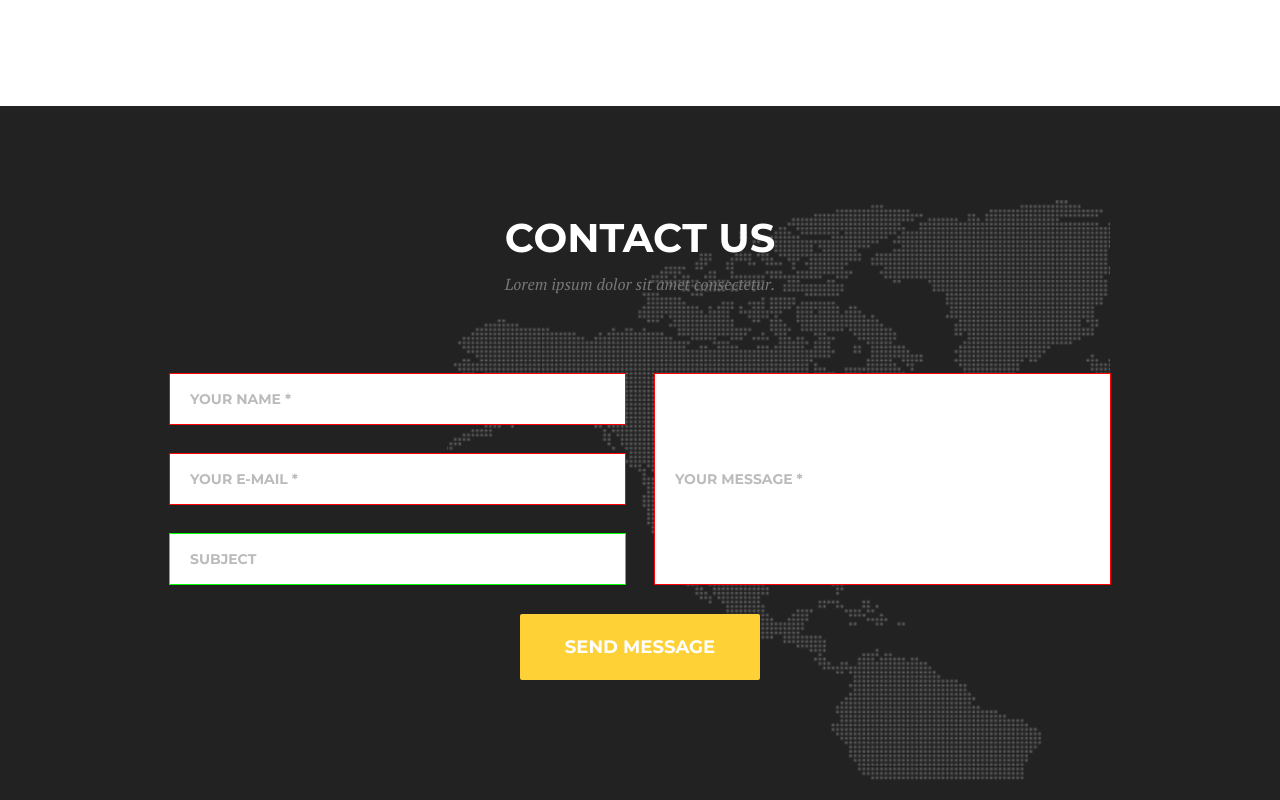
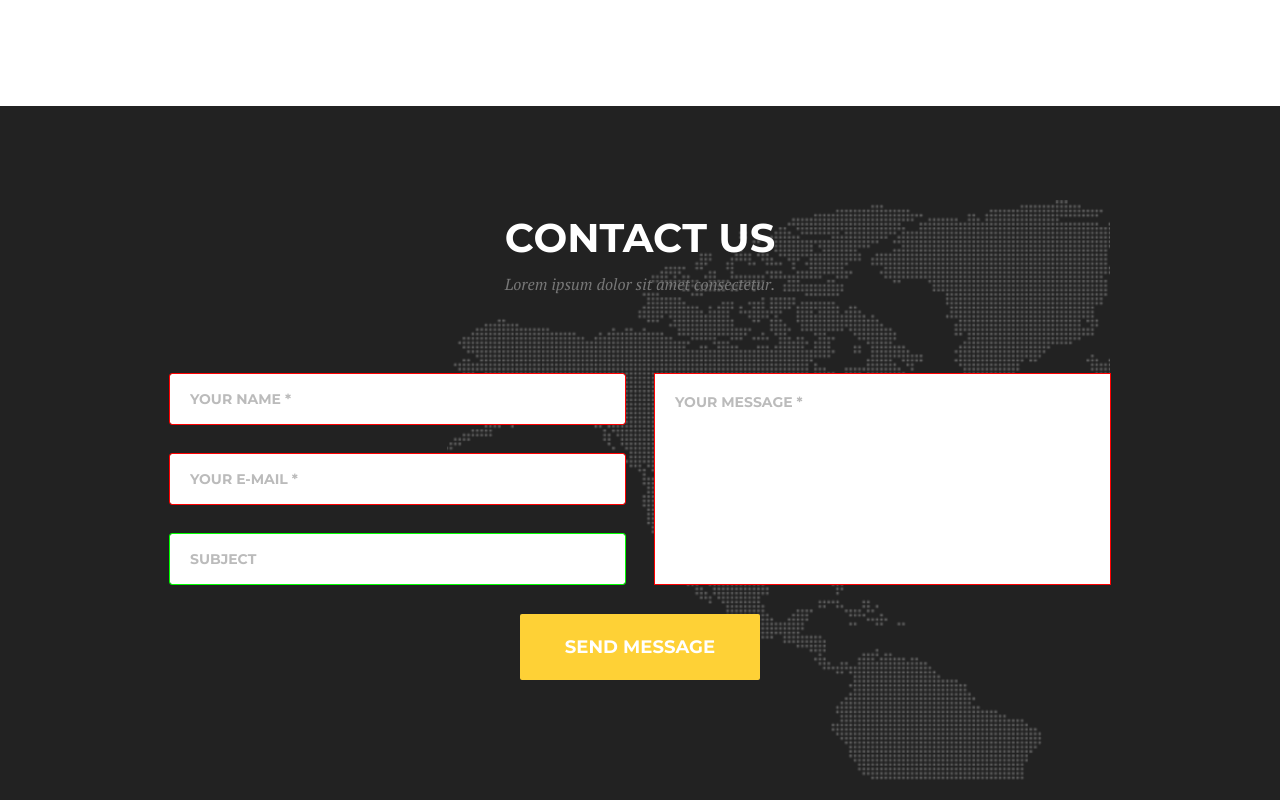
Before and after one commit to DmytroLysenko/Module_7, a plain HTML site: page index.html in a window 1280 px wide. Shown: the part 629-1429 px from the top of the page. Drawn offline with Linux system fonts and the light colour scheme.

Commit message:
fixed form area

```diff
--- a/css/style.css
+++ b/css/style.css
@@ -175,40 +175,42 @@ body {
   max-width: 940px;
   font-family: "Montserrat", sans-serif;
 }
+
 .main__contact_list {
-  position: relative;
+  display: flex;
+  justify-content: space-between;
 }
 
-.main__contact_item {
+.main__contact_list > div {
   width: 48.4%;
+}
+
+.main__contact_input {
+  border: none;
+  width: 100%;
   height: 50px;
   border-radius: 2px;
-  background-color: #fff;
+  padding: 0 20px;
 }
 
-.main__contact_item:not(:nth-last-child(-n + 2)) {
+.main__contact_form_massage {
+  border: none;
+  padding: 20px;
+  width: 48.4%;
+  resize: none;
+}
+
+.main__contact_input:not(:last-of-type) {
   margin-bottom: 30px;
 }
 
-.main__contact_item:last-child {
-  position: absolute;
-  top: 0;
-  right: 0;
-  height: 100%;
-}
-
-.main__contact_input {
-  width: 100%;
-  height: 100%;
-  padding: 0 20px;
-  border: none;
-}
-
-.main__contact_input:invalid {
+.main__contact_input:invalid,
+.main__contact_form_massage:invalid {
   outline: 1px solid #f00;
 }
 
-.main__contact_input:valid {
+.main__contact_input:valid,
+.main__contact_form_massage:valid {
   outline: 1px solid #0f0;
 }
 
@@ -237,4 +239,12 @@ body {
   font-weight: 700;
   text-transform: uppercase;
   color: #fff;
+  transition:
+    box-shadow  0.2s linear,
+    color       0.2s linear 0.2s;
 }
+
+.main__contact_button:hover {
+  color: #222222;
+  box-shadow: inset 0 0 15px #222222;
+}
--- a/index.html
+++ b/index.html
@@ -74,45 +74,34 @@
           </h2>
           <form action="#" method="GET" class="main__contact_form">
             <div class="main__contact_list">
-              <div class="main__contact_item">
+              <div>
                 <input
                   class="main__contact_input"
                   type="text"
                   name="name"
                   placeholder="Your name *"
-                  autocomplete="off"
                   required
                 />
-              </div>
-              <div class="main__contact_item">
                 <input
                   class="main__contact_input"
                   type="email"
                   name="mail"
                   placeholder="Your e-mail *"
-                  autocomplete="off"
                   required
                 />
-              </div>
-              <div class="main__contact_item">
                 <input
                   class="main__contact_input"
                   type="text"
                   name="subject"
-                  autocomplete="off"
                   placeholder="Subject"
                 />
               </div>
-              <div class="main__contact_item">
-                <input
-                  class="main__contact_input main__contact_form_massage"
-                  type="text"
-                  name="message"
-                  placeholder="Your message *"
-                  autocomplete="off"
-                  required
-                />
-              </div>
+              <textarea
+                class="main__contact_form_massage"
+                name="message"
+                placeholder="Your message *"
+                required
+              ></textarea>
             </div>
             <button class="main__contact_button">Send Message</button>
           </form>
```
